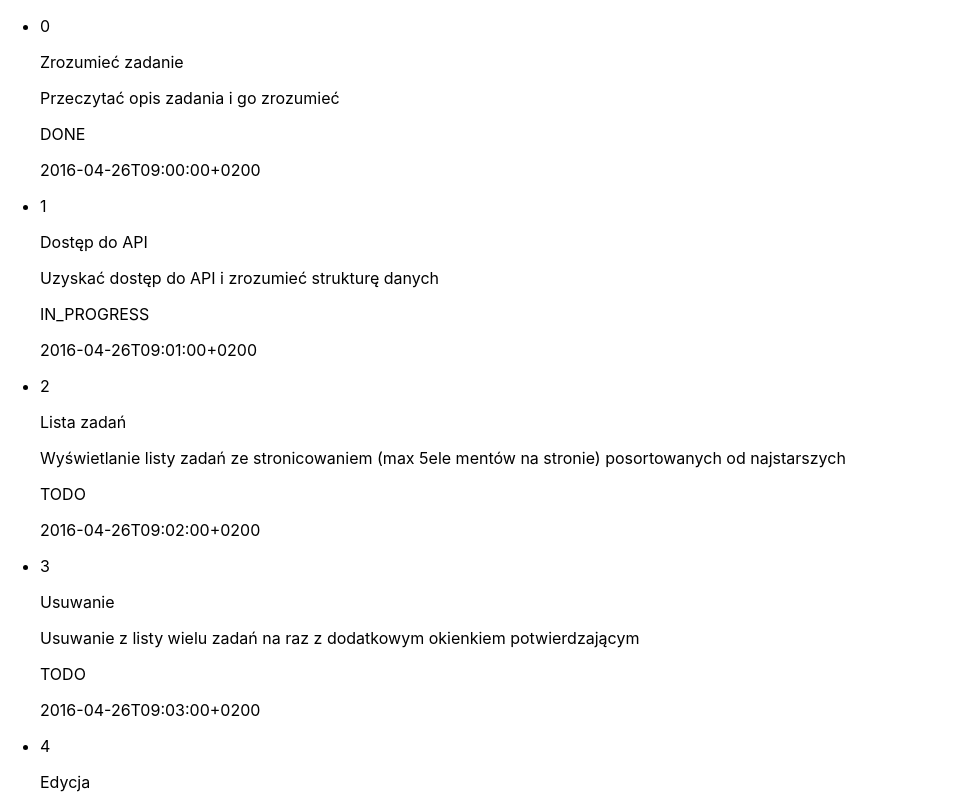
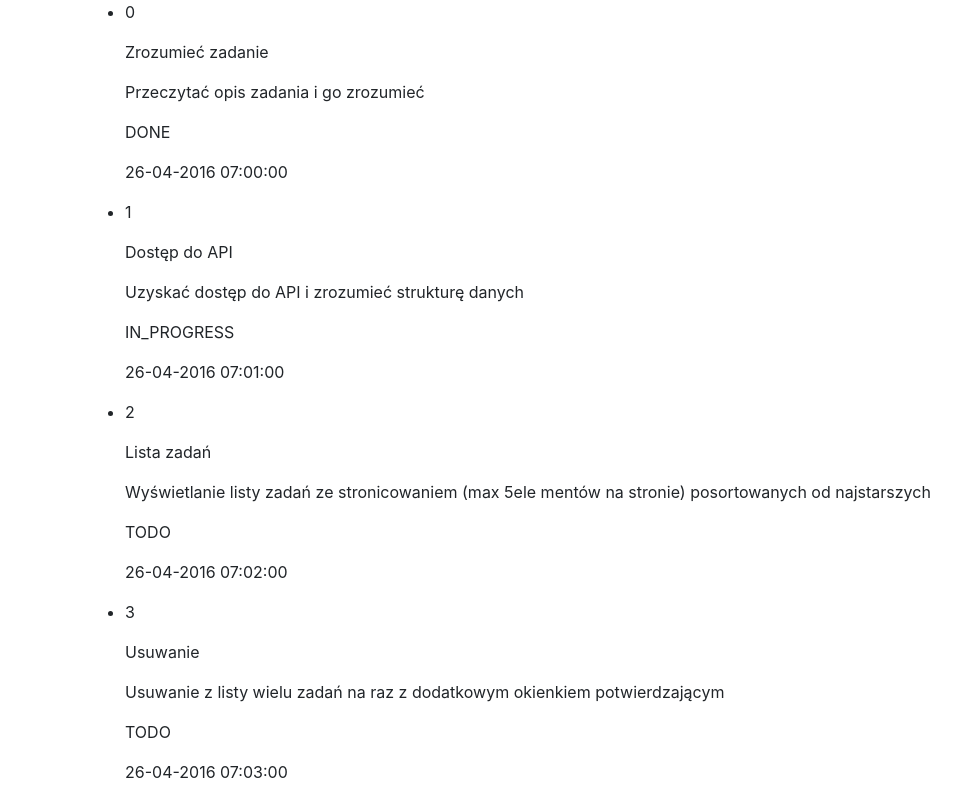
Before and after one commit to ewa81/InfoShareReactJSApplication, a React (Create React App) app: page / in a window 1280 px wide. Shown: the top 800 px of the page, without its empty margins (0-970 px from the left). Built offline with nearby package versions, Linux system fonts and the light colour scheme.

Commit message:
Bootstrap4, format date.

```diff
--- a/package.json
+++ b/package.json
@@ -6,7 +6,9 @@
     "@testing-library/jest-dom": "^4.2.4",
     "@testing-library/react": "^9.5.0",
     "@testing-library/user-event": "^7.2.1",
+    "bootstrap": "^4.5.0",
     "react": "^16.13.1",
+    "react-bootstrap": "^1.2.1",
     "react-dom": "^16.13.1",
     "react-scripts": "3.4.1"
   },
--- a/src/App.js
+++ b/src/App.js
@@ -1,11 +1,19 @@
 import React, {Component} from "react";
 import Todos from "./Components/Todos";
+import "bootstrap/dist/css/bootstrap.min.css";
+import {Container, Row, Col} from "react-bootstrap";
 import "./App.css";
 
 class App extends Component {
   render() {
     return (<div className="todosApp">
-      <Todos/>
+      <Container>
+        <Row>
+          <Col>
+            <Todos/>
+          </Col>
+        </Row>
+      </Container>
     </div>);
   }
 }
--- a/src/Components/Todo.js
+++ b/src/Components/Todo.js
@@ -10,8 +10,23 @@ class Todo extends Component {
         <p className="todosList__title">{title}</p>
         <p className="todosList__description">{description}</p>
         <p className="todosList__status">{status}</p>
-        <p className="todosList__createdAt">{createdAt}</p>
+        <p className="todosList__createdAt">
+          {this.formatDate(new Date(createdAt))}
+        </p>
       </li>
+    );
+  }
+
+  formatDate(date) {
+    const day = (date.getDate() < 10 ? "0" : "") + date.getDate();
+    const month = (date.getMonth() + 1 < 10 ? "0" : "") + (date.getMonth() + 1);
+    const year = date.getFullYear();
+    const hour = (date.getHours() < 10 ? "0" : "") + date.getHours();
+    const minute = (date.getMinutes() < 10 ? "0" : "") + date.getMinutes();
+    const second = (date.getSeconds() < 10 ? "0" : "") + date.getSeconds();
+
+    return (
+      day + "-" + month + "-" + year + " " + hour + ":" + minute + ":" + second
     );
   }
 }
```
Also changed, not shown: 1 other file (tests, documents, lock files or other folders).
